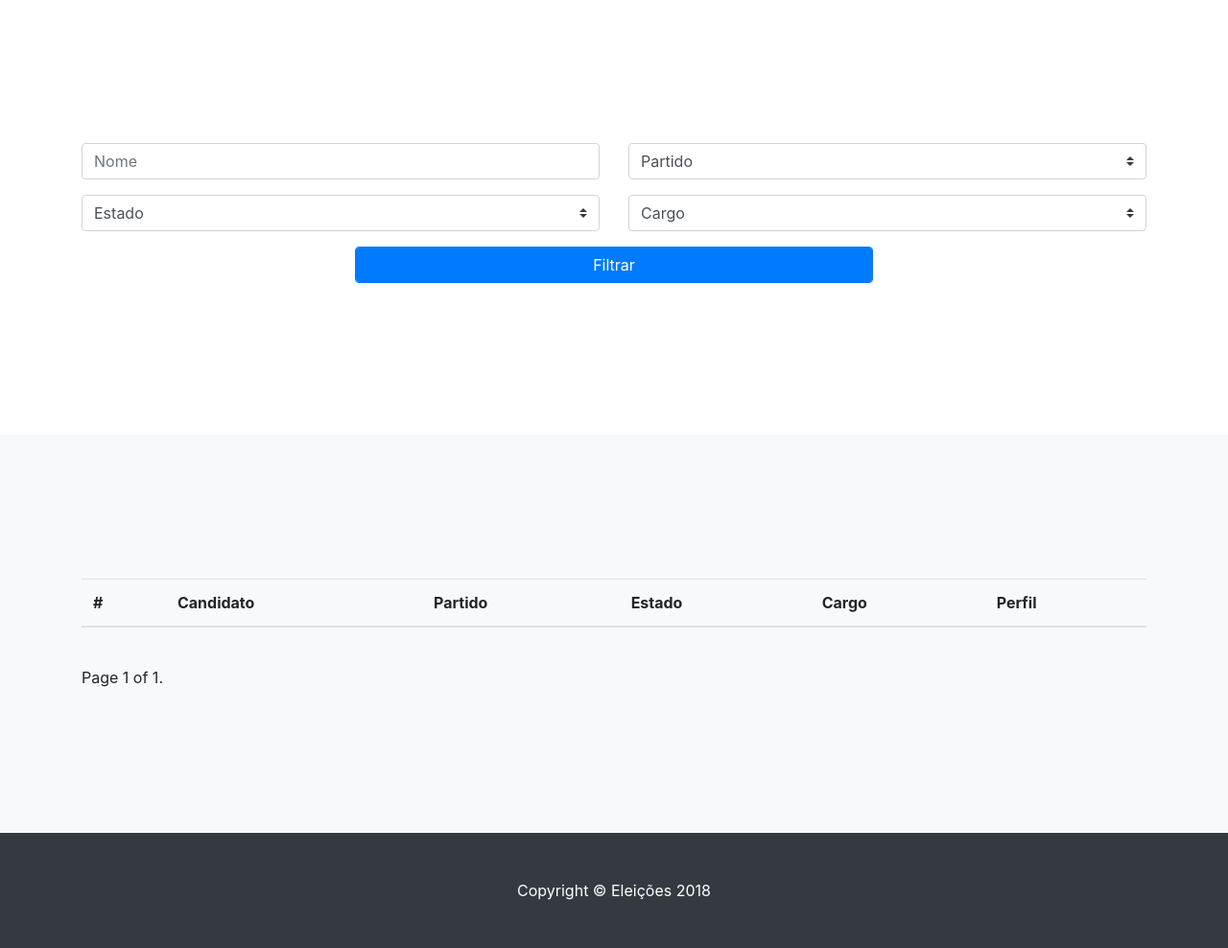
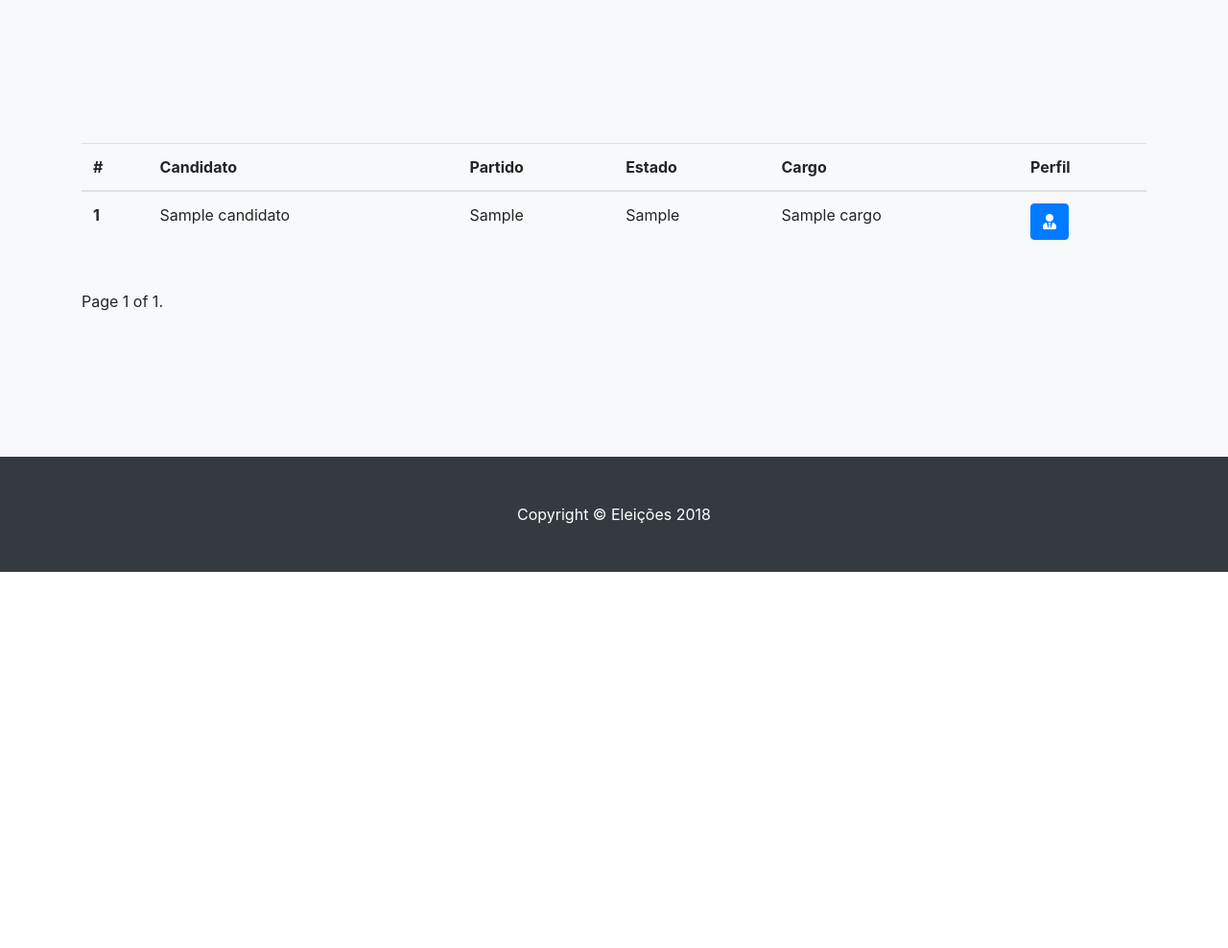
Before and after one commit to erickarruzzo/eleicoesuff, a Django app: page /candidatos in a window 1280 px wide. Shown: the part 313-1301 px from the top of the page at 96% size. After the commit the page ends 909 px from the top, so only its background shows below. Run offline with Django 3.2, Linux system fonts and the light colour scheme; tables that the repository leaves empty hold one stand-in row (values such as "Sample post"); data that the repository does not hold is empty; some libraries are stand-ins or nearby versions.

Commit message:
Correção na pagina de candidatos

```diff
--- a/candidatos/templates/candidatos.html
+++ b/candidatos/templates/candidatos.html
@@ -2,52 +2,6 @@
 
 {% block body %}
 <form>
-	<section>
-		<div class="container">
-			<div class="row">
-				<div class="col-lg-6 col-sm-12 mx-auto">
-					<div class="form-group">
-			      <input type="text" class="form-control" name="nome_filter" id="nome_filter" placeholder="Nome" required>
-			    </div>
-				</div>
-				<div class="col-lg-6 col-sm-12 mx-auto">
-			    <div class="form-group">
-			      <select class="custom-select" name="partido_filter" id="partido_filter" required>
-			        <option value="" hidden>Partido</option>
-			        {% for partido in partidos %}
-	               <option value="{{ partido.id }}">{{ partido.sigla }}</option>
-			        {% endfor %}
-			      </select>
-			    </div>
-				</div>
-				<div class="col-lg-6 col-sm-12 mx-auto">
-			    <div class="form-group">
-			      <select class="custom-select" name="estado_filter" id="estado_filter" required>
-			        <option value="" hidden>Estado</option>
-			        {% for estado in estados %}
-			               <option value="{{ estado.id }}">{{ estado.sigla }}</option>
-			        {% endfor %}
-			      </select>
-			    </div>
-				</div>
-				<div class="col-lg-6 col-sm-12 mx-auto">
-			    <div class="form-group">
-			      <select class="custom-select" name="cargo_filter" id="cargo_filter" required>
-			        <option value="" hidden>Cargo</option>
-			        {% for cargo in cargos %}
-			               <option value="{{ cargo.id }}">{{ cargo.nome }}</option>
-			        {% endfor %}
-			      </select>
-			    </div>
-				</div>
-				<div class="col-lg-6 col-sm-12 mx-auto">
-					<a href="{% url 'candidatos'  %}" type="button" class="btn btn-primary form-control" onclick='getCandidatosComFiltro($("#nome_filter").val(), $("#partido_filter").val(), $("#cargo_filter").val(), $("#estado_filter").val())'>Filtrar</a>
-					<h3 id="aviso-busca" style="color: red" class="red-text text-center"></h3>
-				</div>
-			</div>
-		</div>
-	</section>
-
 	<section class="bg-light">
 		<div class="container">
 			<div class="row">
@@ -67,10 +21,10 @@
 							{% for candidato in candidatos %}
 						    <tr>
 						      <th scope="row">{{candidato.id}}</th>
-						      <td>{{candidato.candidato}}</td>
-						      <td>{{candidato.partido}}</td>
-						      <td>{{candidato.estado}}</td>
-									<td>{{candidato.cargo}}</td>
+						      <td>{{candidato.nome}}</td>
+						      <td>{{candidato.partido.sigla}}</td>
+						      <td>{{candidato.estado.sigla}}</td>
+									<td>{{candidato.cargo.nome}}</td>
 									<td><a class="btn btn-primary" href="{% url 'candidato' candidato.id %}"><i class="fas fa-user-tie"></i></a></td>
 						    </tr>
 							{% endfor %}
--- a/candidatos/views.py
+++ b/candidatos/views.py
@@ -22,7 +22,6 @@ class RegistrarCandidatoView(View):
         return render(request, self.template_name, { 'estados' : estados , 'partidos' : partidos , 'cargos' : cargos })
 
     def post(self, request, *args, **kwargs):
-
         #preenche o form
         form = RegistrarCandidatoForm(request.POST)
         #verifica se eh valido
@@ -52,63 +51,12 @@ def candidato(request, candidato_id):
 
 @csrf_exempt
 def candidatos(request):
-    nome = request.POST.get("nome", None)
-    cargo_id = request.POST.get("cargo", None)
-    estado_id = request.POST.get("estado", None)
-    partido_id = request.POST.get("partido", None)
-
-    connection = pymysql.connect(host='erickarruzzo.mysql.pythonanywhere-services.com',
-                            user='erickarruzzo',
-                            password='Tecnologia*123',
-                            db='erickarruzzo$eleicoes',
-                            charset='utf8mb4',
-                            cursorclass=pymysql.cursors.DictCursor)
-
-    #connection = pymysql.connect(host='localhost',
-    #                        user='erick',
-    #                        password='123',
-    #                        db='eleicoes',
-    #                        charset='utf8mb4',
-    #                        cursorclass=pymysql.cursors.DictCursor)
-
-    try:
-        with connection.cursor() as cursor:
-            # Read a single record
-            sql = "SELECT candidato.id, candidato.nome candidato, partido.sigla partido, estado.sigla estado, cargo.nome cargo FROM `eleicoes2018_candidato` candidato left join `eleicoes2018_partido` partido on candidato.partido_id = partido.id left join `eleicoes2018_estado` estado on candidato.estado_id = estado.id left join `eleicoes2018_cargo` cargo on candidato.cargo_id = cargo.id WHERE 1=1 "
-
-            if nome:
-                sql += "and candidato.nome like '%" + nome + "%' "
-
-            if cargo_id:
-                sql += "and candidato.cargo_id =" + cargo_id + " "
-
-            if estado_id:
-                sql += "and candidato.estado_id =" + estado_id + " "
-
-            if partido_id:
-                sql += "and candidato.partido_id =" + partido_id + " "
-
-            cursor.execute(sql)
-            result = cursor.fetchall()
-
-            #pdb.set_trace()
-
-            #return JsonResponse(result, safe=False)
-    finally:
-        connection.close()
-
-    #ids_candidatos = request.GET.get("candidatos", None)
-
-    #pdb.set_trace()
-
+    result = Candidato.objects.all()
     paginator = Paginator(result, 10) # Mostra 10 candidatos por página
     page = request.GET.get('pagina')
     cargos = Cargo.objects.all().order_by('nome')
     candidatos = paginator.get_page(page)
     partidos = Partido.objects.all().order_by('nome')
     estados = Estado.objects.all().order_by('nome')
-    if request.is_ajax():
-        html = render_to_string('candidatos.html', { "candidatos" : candidatos, "cargos" : cargos, "estados" : estados, "partidos" : partidos })
-        return HttpResponse(html)
 
-    return render(request, 'candidatos.html', { "candidatos" : candidatos, "cargos" : cargos, "estados" : estados, "partidos" : partidos })
+    return render(request, 'candidatos.html', { "candidatos" : candidatos })
```
